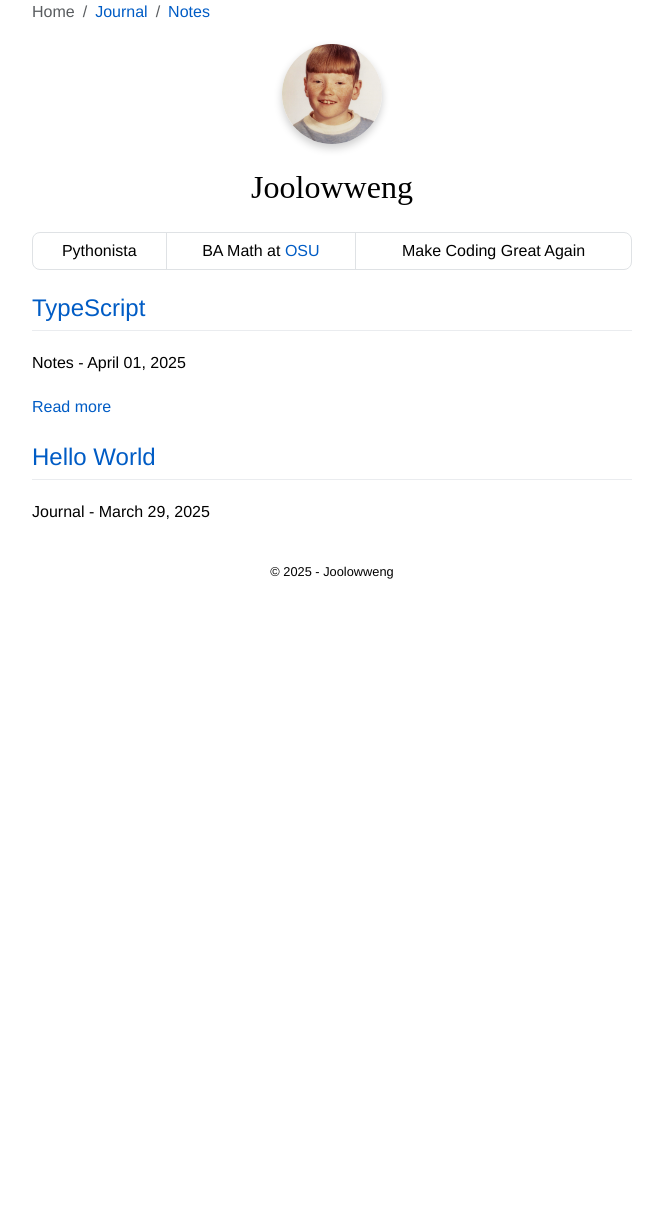
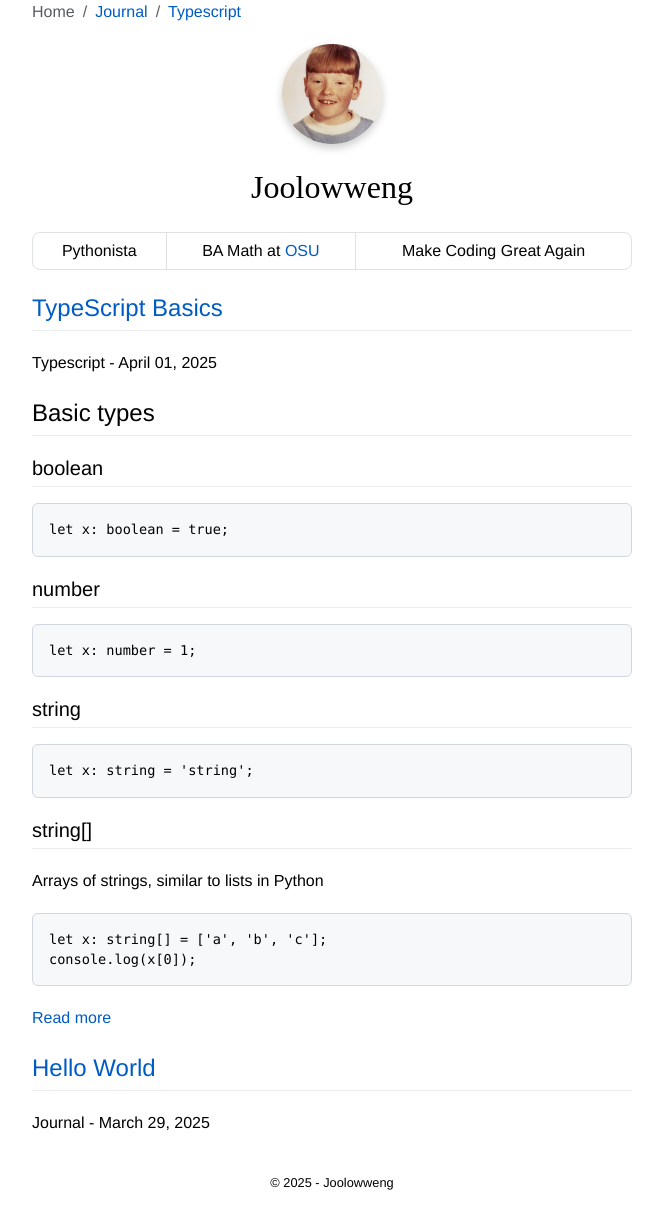
Before and after one commit to joolowweng/joolwweng.github.io, a Jekyll site: the page built from index.md, in a window 1280 px wide. Shown: the whole page, without its empty margins (308-971 px from the left). Built offline with Jekyll 4.4.1, drawn with Linux system fonts in a browser that asks for light colours; before the commit the page ends 900 px from its top, so only the background shows below that.

Commit message:
Add TypeScript Basics tutorial post

````diff
--- a/notes.md
+++ b/typescript.md
@@ -1,11 +1,11 @@
 ---
 layout: default
-title: Notes
+title: TypeScript
 ---
 
 ## Notes
 
-{% for post in site.categories.notes %}
+{% for post in site.categories.typescript %}
 
 - [{{ post.title }}]({{ site.baseurl }}{{ post.url }}) - {{ post.date | date: "%B %d, %Y" }}
 
--- /dev/null
+++ b/typescript/_posts/2025-04-01-typescript.md
@@ -0,0 +1,35 @@
+---
+layout: post
+title: "TypeScript Basics"
+categories: typescript
+excerpt_separator: <!-- more -->
+---
+
+## Basic types
+
+### boolean
+
+```TypeScript
+let x: boolean = true;
+```
+
+### number
+
+```TypeScript
+let x: number = 1;
+```
+
+### string
+
+```TypeScript
+let x: string = 'string';
+```
+
+### string[]
+
+Arrays of strings, similar to lists in Python
+
+```TypeScript
+let x: string[] = ['a', 'b', 'c'];
+console.log(x[0]);
+```
````
Also changed, not shown: notes/_posts/2025-04-01-typescript.md (deleted, +0 -6 lines).
